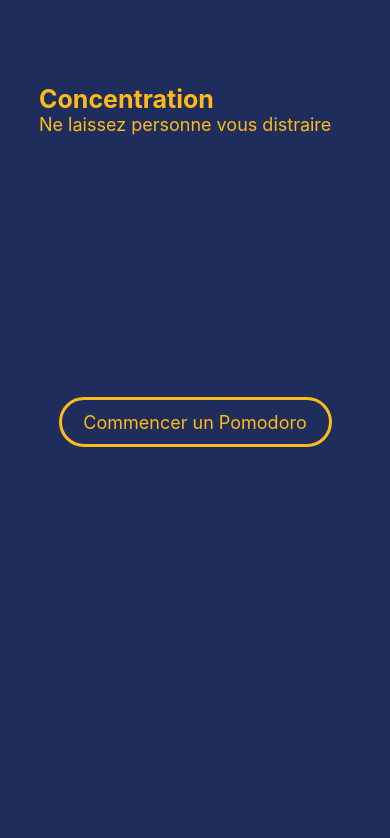
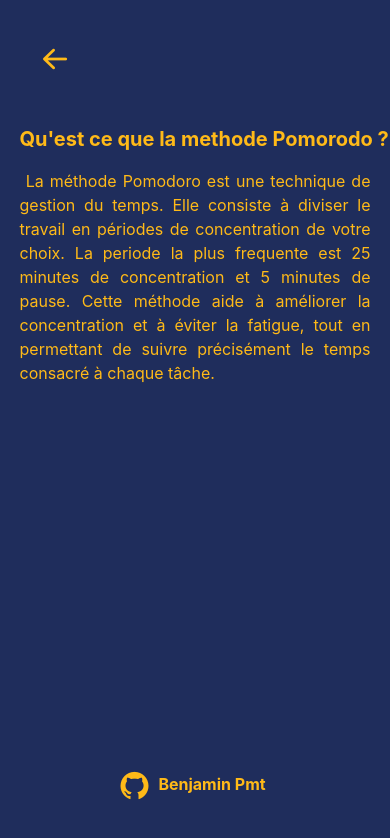
Before and after one commit to BenjaminPmt/Pomodoro, a React Native app: screen /Information in a window 390 px wide. Shown: the top 838 px of the page. Built offline with nearby package versions, Linux system fonts and the light colour scheme.

Commit message:
add more design

```diff
--- a/App.js
+++ b/App.js
@@ -4,63 +4,19 @@ import { NavigationContainer } from '@react-navigation/native';
 import ChoiceTime from './screen/ChoiceTime';
 import Home from './screen/Home';
 import Pomodoro from './screen/Pomodoro';
+import Information from './screen/Information';
 
 const Stack = createStackNavigator();
-const Tab = createBottomTabNavigator();
 
 export default function App() {
   return (
-    // <NavigationContainer>
-    //   <BottomTabNavigator />
-    // </NavigationContainer>
     <NavigationContainer>
     <Stack.Navigator initialRouteName="Home" screenOptions={{headerShown: false}} >
       <Stack.Screen name="Home" component={Home} />
       <Stack.Screen name="ChoiceTime" component={ChoiceTime} />
       <Stack.Screen name="Timer" component={Pomodoro} />
-
+      <Stack.Screen name="Information" component={Information} />
     </Stack.Navigator>
     </NavigationContainer>
   );
 }
-// function BottomTabNavigator() {
-//   return (
-// <Tab.Navigator
-//       initialRouteName="Home"
-//       screenOptions={({ route }) => ({
-//         tabBarStyle : {backgroundColor: '#1F2D5C',
-//           borderRadius : 30,
-//           width : '60%',
-//           borderWidth : 3,
-//           borderTopWidth : 3,
-//           borderColor : "#FFBA18",
-//           position : 'absolute',
-//           bottom: '10%',
-//           left: '20%',
-//           right: '20%',
-//         },
-//         tabBarLabelStyle:{color:'#FFFF', fontSize: 13, padding : 1},
-//         headerShown: false,
-//         tabBarIcon: ({ focused, color, size, }) => {
-//           let iconName;
-//           if (route.name === 'Accueil') {
-//             iconName = 'home';
-//             return <Ionicons name="home" size={24} color={'#FFBA18'} />;
-//           }else if(route.name === "Session"){
-//             iconName = 'settings';
-//             return <Ionicons name="settings-sharp" size={24} color={'#FFBA18'} />;
-//           }else if(route.name === 'Pomodoro'){
-//             iconName = 'time';
-//             return <Ionicons name="time" size={24} color={'#FFBA18'} />;
-//           }
-//         },
-//       })}
-//     >
-
-//       <Tab.Screen name="Accueil" component={Home} />
-//       <Tab.Screen name='Session' component={ChoiceTime} />
-//       <Tab.Screen name='Pomodoro' component={Pomodoro} />
-//       {/* Ajoute d'autres écrans de la Tab.Navigator si nécessaire */}
-//     </Tab.Navigator>
-    //  );
-    // }
--- a/components/ButtonTimer.js
+++ b/components/ButtonTimer.js
@@ -1,15 +1,25 @@
-import { View, Text, Button, Pressable } from 'react-native'
+import { View, Text, Button, Pressable, StyleSheet } from 'react-native'
 import { useState } from 'react'
 import { FontAwesome6 } from '@expo/vector-icons';
-export default function ButtonTimer({startTimer, stopTimer, isTimerRunning,}) {
+import { Fontisto } from '@expo/vector-icons';
+export default function ButtonTimer({startTimer, stopTimer, isTimerRunning, returnBack}) {
 
 
   return (
+    <View style={styles.buttonContainer}>
     <Pressable onPress={isTimerRunning ? stopTimer : startTimer}>
-      <View>
-        <FontAwesome6 name={isTimerRunning ? 'pause' : 'play'} size={24} color="black" />
-      </View>
+        <FontAwesome6 name={isTimerRunning ? 'pause' : 'play'} size={28} color="#FFBA18" />
     </Pressable>
+    <Pressable onPress={returnBack}>
+    <Fontisto name="arrow-return-left" size={28} color="#FFBA18" style={{marginLeft : 20}} returnBack={returnBack} />
+    </Pressable>
+    </View>
 
   )
 }
+
+const styles = StyleSheet.create({
+  buttonContainer:{
+    flexDirection : "row"
+  }
+});
--- a/components/Timer.js
+++ b/components/Timer.js
@@ -6,15 +6,8 @@ export default function Timer({timerDate}) {
 
   return (
     <View>
-      <Text style={styles.textTimer}>{timerDate.getMinutes().toString().padStart(2, '0')} : {timerDate.getSeconds().toString().padStart(2,'0')}</Text>
+      <Text style={{color :'#FFBA18', fontSize : 75, fontWeight : "700"}}>{timerDate.getMinutes().toString().padStart(2, '0')}</Text>
+      <Text style={{color : '#FFBA18',  fontSize : 100, fontWeight : "700", bottom : 35}}>{timerDate.getSeconds().toString().padStart(2,'0')}</Text>
     </View>
   )
-}
-
-const styles = StyleSheet.create({
-  textTimer: {
-    color: 'white',
-    fontSize : 90,
-    fontWeight : '700',
-  },
-});
+};
--- a/screen/ChoiceTime.js
+++ b/screen/ChoiceTime.js
@@ -1,5 +1,5 @@
 import { View, Text, StyleSheet, Pressable } from 'react-native'
-import { useState, useEffect } from 'react';
+import { useState } from 'react';
 import Choice from '../components/Choice'
 import { Ionicons } from '@expo/vector-icons';
 import { Fontisto } from '@expo/vector-icons';
@@ -35,12 +35,12 @@ export default function ChoiceTime({navigation}) {
       <AntDesign name="arrowleft" size={24} color="#FFBA18" onPress={() =>navigation.navigate('Home')} style={{padding : 50}} />
         <View style={styles.choiceContainer}>
           <Choice titleChoice={'Focus Time'} nb1={25} nb2={30} nb3={45}
-                choice1={() =>(setWorkTime(0.2 * 60 * 1000))}
+                choice1={() =>(setWorkTime(25 * 60 * 1000))}
                 choice2={() =>(setWorkTime(30 * 60 * 1000))}
                 choice3={() =>(setWorkTime(45 * 60 * 1000))}
           />
           <Choice titleChoice={'Break Time'} nb1={5} nb2={10} nb3={15}
-          choice1={() => setBreakTime(0.1 * 60 * 1000)}
+          choice1={() => setBreakTime(5 * 60 * 1000)}
           choice2={() => setBreakTime(10 * 60 * 1000)}
           choice3={() => setBreakTime(15 * 60 * 1000)}
           />
--- a/screen/Home.js
+++ b/screen/Home.js
@@ -1,8 +1,5 @@
 import { View, Text, StyleSheet, Pressable } from 'react-native'
-import { useState, useEffect } from 'react';
-import Timer from '../components/Timer';
-import ButtonTimer from '../components/ButtonTimer'
-import { AntDesign } from '@expo/vector-icons';
+import { Ionicons } from '@expo/vector-icons';
 
 
 
@@ -18,6 +15,11 @@ export default function Home({navigation}) {
         <View style={styles.buttonContainer}>
           <Pressable style={styles.button} onPress={() => navigation.navigate("ChoiceTime")}>
           <Text style={{color :'#FFBA18', fontSize : 18}}>Commencer un Pomodoro</Text>
+          </Pressable>
+        </View>
+        <View style={styles.infoContainer}>
+          <Pressable onPress={() => navigation.navigate("Information")}>
+            <Ionicons name="information-circle-outline" size={28} color="#FFBA18" />
           </Pressable>
         </View>
     </View>
@@ -51,4 +53,8 @@ const styles = StyleSheet.create({
     alignItems: 'center', // Centre le texte dans le bouton
     justifyContent: 'center', // Centre verticalement le texte dans le bouton
   },
+  infoContainer :{
+    bottom : '5%',
+    position : "absolute"
+  }
 });
--- /dev/null
+++ b/screen/Information.js
@@ -0,0 +1,62 @@
+import { View, Text, StyleSheet, Pressable } from 'react-native'
+import { AntDesign } from '@expo/vector-icons';
+export default function Information({navigation}) {
+  return (
+    <View style={styles.container}>
+        <View style={styles.returnContainer}>
+            <Pressable onPress={() => navigation.navigate("Home")}>
+                <AntDesign name="arrowleft" size={32} color="#FFBA18" />
+            </Pressable>
+        </View>
+            <Text style={styles.title}>Qu'est ce que la methode Pomorodo ? </Text>
+            <View style={styles.textContainer}>
+                <Text style={styles.text}> La méthode Pomodoro est une technique de gestion du temps.
+                    Elle consiste à diviser le travail en périodes de concentration de votre choix. La periode la plus frequente est 25 minutes
+                    de concentration et 5 minutes de pause. Cette méthode aide à améliorer la concentration et à éviter la fatigue, tout en permettant
+                    de suivre précisément le temps consacré à chaque tâche.
+                </Text>
+            </View>
+            <View style={styles.socialContainer}>
+                <AntDesign name="github" size={28} color="#FFBA18" />
+                <Text style={{fontSize : 16, color : '#FFBA18', fontWeight:'700', margin : 4, marginLeft :10}}>Benjamin Pmt</Text>
+            </View>
+    </View>
+  )
+}
+
+const styles = StyleSheet.create({
+    container: {
+        flex : 1,
+        backgroundColor : '#1F2D5C',
+        alignItems : 'center',
+    },
+    returnContainer :{
+        position : 'absolute',
+        left : "10%",
+        top : '5%'
+    },
+    title : {
+        position : 'absolute',
+        left : "5%",
+        top : '15%',
+        fontSize : 20,
+        fontWeight : "700",
+        color : '#FFBA18'
+    },
+    textContainer : {
+        width : '90%',
+        position : 'absolute',
+        top : "20%"
+    },
+    text:{
+        fontSize : 16,
+        color : '#FFBA18',
+        textAlign : 'justify',
+        lineHeight : 24,
+    },
+    socialContainer : {
+        position  : 'absolute',
+        bottom : '5%',
+        flexDirection : "row"
+    }
+  });
--- a/screen/Pomodoro.js
+++ b/screen/Pomodoro.js
@@ -43,6 +43,9 @@ export default function Pomodoro({ route, navigation }) {
     alert("Vous avez terminé toutes vos sessions !"); // Afficher une alerte
   };
 
+  const returnBack = () =>{
+    navigation.navigate("ChoiceTime")
+  }
   useEffect(() => {
     if (currentWorkTime <= 0) {
       stopTimer();
@@ -69,11 +72,13 @@ export default function Pomodoro({ route, navigation }) {
 
   return (
     <View style={styles.container}>
-        <Text>C'est le moment  : {timerMode}</Text>
-        <Text>Vous etes parti pour {numberOfSessions} sessions</Text>
-        <Text>{sessionCount}</Text>
+      <View style={styles.textContainer}>
+        <Text style={{fontSize : 20, color : '#FFBA18', fontWeight : '700'}}>{timerMode}</Text>
+        <Text style={{fontSize : 20, color : '#FFBA18', fontWeight : '700'}}>{sessionCount} / {numberOfSessions}</Text>
+      </View>
+        <Text></Text>
       <Timer  timerDate={new Date(currentWorkTime)} />
-      <ButtonTimer isTimerRunning={isTimerRunning} stopTimer={stopTimer} startTimer={startTimer}/>
+      <ButtonTimer isTimerRunning={isTimerRunning} stopTimer={stopTimer} startTimer={startTimer} returnBack={returnBack}/>
     </View>
   );
 }
@@ -85,5 +90,9 @@ const styles = StyleSheet.create({
         alignItems : 'center',
         justifyContent : 'center'
     },
-
+  textContainer : {
+    position : 'absolute',
+    top : "10%",
+    left : "10%"
+  },
   });
```
